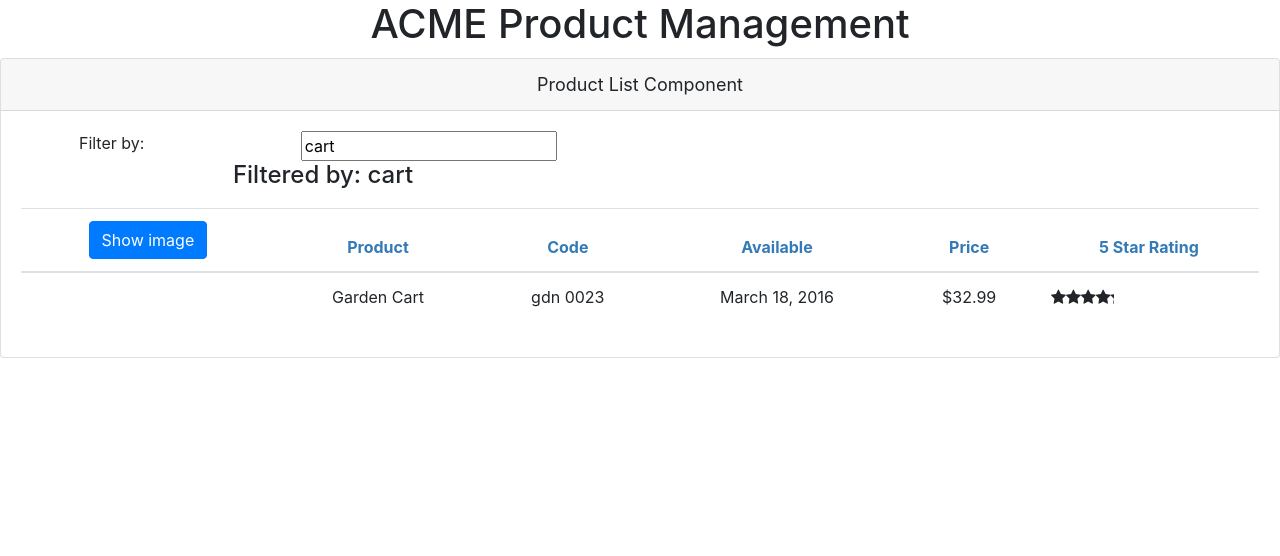
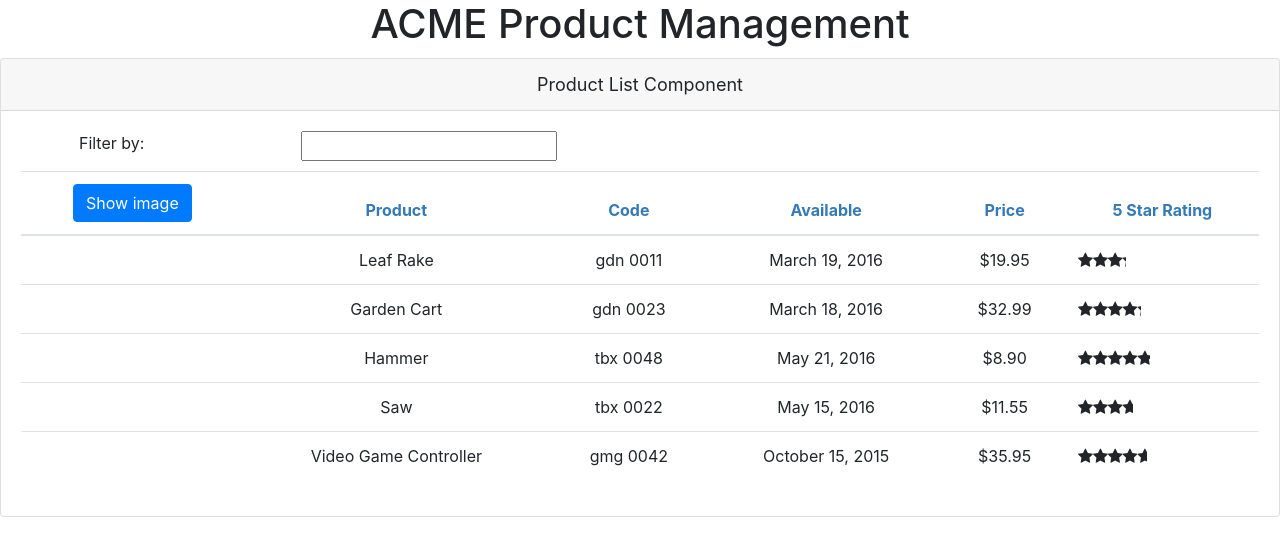
Before and after one commit to guillaumefavre/TutoAngularPluralsight, an Angular app: page / in a window 1280 px wide. Shown: the top 556 px of the page. Built offline with nearby package versions, Linux system fonts and the light colour scheme.

Commit message:
Module services

```diff
--- a/src/app/products/product-list.component.ts
+++ b/src/app/products/product-list.component.ts
@@ -1,5 +1,6 @@
 import { Component, OnInit } from '@angular/core';
 import { IProduct } from './product';
+import { ProductService } from './product.service';
 
 @Component({
   selector: 'pm-products',
@@ -25,30 +26,10 @@
 
 
   filteredProducts: IProduct[];
-  products: IProduct[] = [{
-    "productId": 1,
-    "productName": "Leaf Rake",
-    "productCode": "GDN-0011",
-    "releaseDate": "March 19, 2016",
-    "description": "Leaf rake with 48-inch wooden handle.",
-    "price": 19.95,
-    "starRating": 3.2,
-    "imageUrl": "https://openclipart.org/image/300px/svg_to_png/26215/Anonymous_Leaf_Rake.png"
-  },
-  {
-    "productId": 2,
-    "productName": "Garden Cart",
-    "productCode": "GDN-0023",
-    "releaseDate": "March 18, 2016",
-    "description": "15 gallon capacity rolling garden cart",
-    "price": 32.99,
-    "starRating": 4.2,
-    "imageUrl": "https://openclipart.org/image/300px/svg_to_png/58471/garden_cart.png"
-  }];
+  products: IProduct[] = [];
 
-  constructor() {
-    this.filteredProducts = this.products;
-    this.listFilter = 'cart';
+  constructor(private productService : ProductService) {
+
   }
 
   onRatingClicked(message: string): void {
@@ -66,5 +47,7 @@
 
   ngOnInit(): void {
     console.log('In OnInit()');
+    this.products = this.productService.getProducts();
+    this.filteredProducts = this.products;
   }
 }
--- /dev/null
+++ b/src/app/products/product.service.ts
@@ -0,0 +1,63 @@
+import { Injectable } from "@angular/core";
+import { IProduct } from "./product";
+
+@Injectable({
+    providedIn: 'root'
+})
+export class ProductService {
+
+    getProducts(): IProduct[] {
+        return [
+            {
+              "productId": 1,
+              "productName": "Leaf Rake",
+              "productCode": "GDN-0011",
+              "releaseDate": "March 19, 2016",
+              "description": "Leaf rake with 48-inch wooden handle.",
+              "price": 19.95,
+              "starRating": 3.2,
+              "imageUrl": "https://openclipart.org/image/300px/svg_to_png/26215/Anonymous_Leaf_Rake.png"
+            },
+            {
+              "productId": 2,
+              "productName": "Garden Cart",
+              "productCode": "GDN-0023",
+              "releaseDate": "March 18, 2016",
+              "description": "15 gallon capacity rolling garden cart",
+              "price": 32.99,
+              "starRating": 4.2,
+              "imageUrl": "https://openclipart.org/image/300px/svg_to_png/58471/garden_cart.png"
+            },
+            {
+              "productId": 5,
+              "productName": "Hammer",
+              "productCode": "TBX-0048",
+              "releaseDate": "May 21, 2016",
+              "description": "Curved claw steel hammer",
+              "price": 8.9,
+              "starRating": 4.8,
+              "imageUrl": "https://openclipart.org/image/300px/svg_to_png/73/rejon_Hammer.png"
+            },
+            {
+              "productId": 8,
+              "productName": "Saw",
+              "productCode": "TBX-0022",
+              "releaseDate": "May 15, 2016",
+              "description": "15-inch steel blade hand saw",
+              "price": 11.55,
+              "starRating": 3.7,
+              "imageUrl": "https://openclipart.org/image/300px/svg_to_png/27070/egore911_saw.png"
+            },
+            {
+              "productId": 10,
+              "productName": "Video Game Controller",
+              "productCode": "GMG-0042",
+              "releaseDate": "October 15, 2015",
+              "description": "Standard two-button video game controller",
+              "price": 35.95,
+              "starRating": 4.6,
+              "imageUrl": "https://openclipart.org/image/300px/svg_to_png/120337/xbox-controller_01.png"
+            }
+          ];
+    }
+}
```
